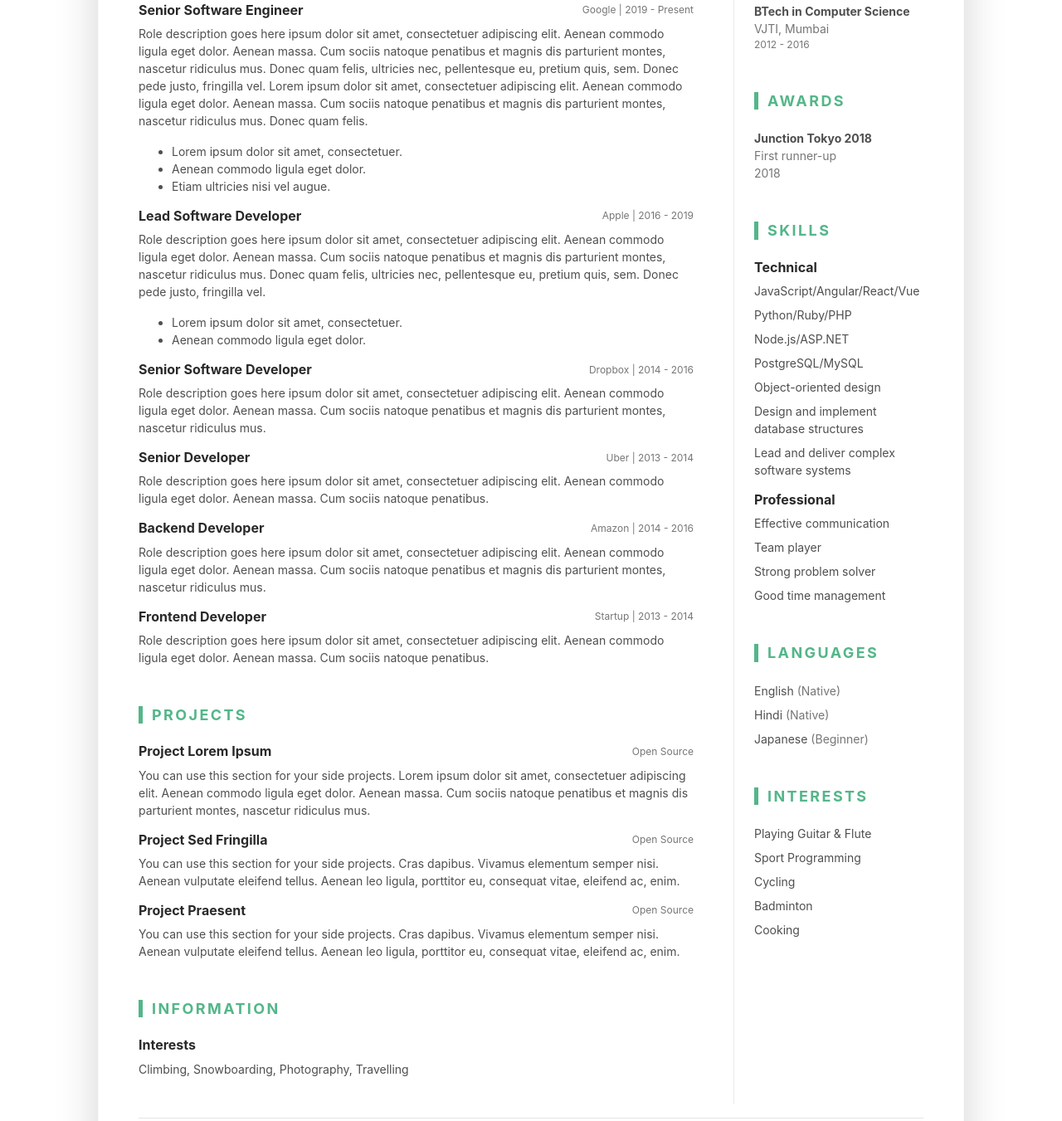
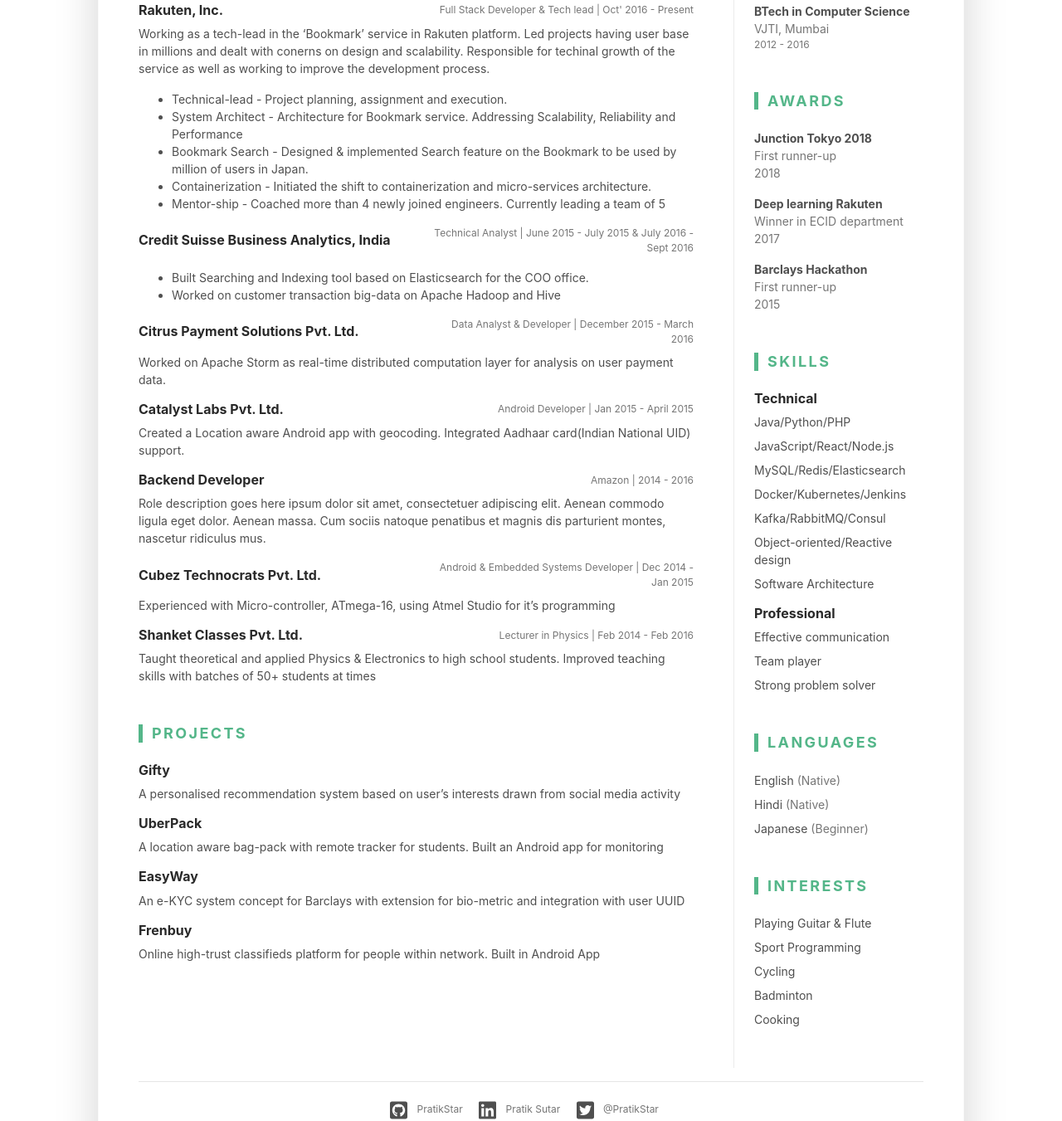
Before and after one commit to PratikStar/PratikStar.github.io, a plain HTML site: page index.html in a window 1280 px wide. Shown: the part 455-1806 px from the top of the page at 83% size. Drawn offline with Linux system fonts and the light colour scheme.

Commit message:
Add new information

```diff
--- a/index.html
+++ b/index.html
@@ -57,7 +57,7 @@
 
                                 <li class="mb-2"><i class="fas fa-envelope-square fa-fw fa-lg mr-2"></i><a class="resume-link" href="mailto:#">sutarpratik2012@gmail.com</a></li>
 
-                                <li class="mb-2"><i class="fas fa-globe fa-fw fa-lg mr-2"></i><a class="resume-link" href="#">www.yourwebsite.com</a></li>
+                                <li class="mb-2"><i class="fas fa-globe fa-fw fa-lg mr-2"></i><a class="resume-link" href="#">pratikstar.github.io</a></li>
 
                                 <li class="mb-0"><i class="fas fa-map-marker-alt fa-fw fa-lg mr-2"></i>Tokyo</li>
                             </ul>
@@ -109,18 +109,22 @@
 
                                 <div class="item mb-3">
                                     <div class="item-heading row align-items-center mb-2">
-                                        <h4 class="item-title col-12 col-md-6 col-lg-6 mb-2 mb-md-0">Senior Software Engineer</h4>
-                                        <div class="item-meta col-12 col-md-6 col-lg-6 text-muted text-left text-md-right">Google | 2019 - Present</div>
+                                        <h4 class="item-title col-12 col-md-6 col-lg-6 mb-2 mb-md-0">Rakuten, Inc.</h4>
+                                        <div class="item-meta col-12 col-md-6 col-lg-6 text-muted text-left text-md-right">Full Stack Developer &amp; Tech lead | Oct&#39; 2016 - Present</div>
                                     </div>
                                     <div class="item-content">
-                                        <p>Role description goes here ipsum dolor sit amet, consectetuer adipiscing elit. Aenean commodo ligula eget dolor. Aenean massa. Cum sociis natoque penatibus et magnis dis parturient montes, nascetur ridiculus mus. Donec quam felis, ultricies nec, pellentesque eu, pretium quis, sem. Donec pede justo, fringilla vel. Lorem ipsum dolor sit amet, consectetuer adipiscing elit. Aenean commodo ligula eget dolor. Aenean massa. Cum sociis natoque penatibus et magnis dis parturient montes, nascetur ridiculus mus. Donec quam felis.</p>
+                                        <p>Working as a tech-lead in the &lsquo;Bookmark&rsquo; service in Rakuten platform. Led projects having user base in millions and dealt with conerns on design and scalability. Responsible for techinal growth of the service as well as working to improve the development process.</p>
                                         <ul class="resume-list">
 
-                                            <li>Lorem ipsum dolor sit amet, consectetuer.</li>
+                                            <li>Technical-lead - Project planning, assignment and execution.</li>
 
-                                            <li>Aenean commodo ligula eget dolor.</li>
+                                            <li>System Architect - Architecture for Bookmark service. Addressing Scalability, Reliability and Performance</li>
 
-                                            <li>Etiam ultricies nisi vel augue.</li>
+                                            <li>Bookmark Search - Designed &amp; implemented Search feature on the Bookmark to be used by million of users in Japan.</li>
+
+                                            <li>Containerization - Initiated the shift to containerization and micro-services architecture.</li>
+
+                                            <li>Mentor-ship - Coached more than 4 newly joined engineers. Currently leading a team of 5</li>
 
                                         </ul>
                                     </div>
@@ -128,16 +132,16 @@
 
                                 <div class="item mb-3">
                                     <div class="item-heading row align-items-center mb-2">
-                                        <h4 class="item-title col-12 col-md-6 col-lg-6 mb-2 mb-md-0">Lead Software Developer</h4>
-                                        <div class="item-meta col-12 col-md-6 col-lg-6 text-muted text-left text-md-right">Apple | 2016 - 2019</div>
+                                        <h4 class="item-title col-12 col-md-6 col-lg-6 mb-2 mb-md-0">Credit Suisse Business Analytics, India</h4>
+                                        <div class="item-meta col-12 col-md-6 col-lg-6 text-muted text-left text-md-right">Technical Analyst | June 2015 - July 2015 &amp; July 2016 - Sept 2016</div>
                                     </div>
                                     <div class="item-content">
-                                        <p>Role description goes here ipsum dolor sit amet, consectetuer adipiscing elit. Aenean commodo ligula eget dolor. Aenean massa. Cum sociis natoque penatibus et magnis dis parturient montes, nascetur ridiculus mus. Donec quam felis, ultricies nec, pellentesque eu, pretium quis, sem. Donec pede justo, fringilla vel.</p>
+                                        <p></p>
                                         <ul class="resume-list">
 
-                                            <li>Lorem ipsum dolor sit amet, consectetuer.</li>
+                                            <li>Built Searching and Indexing tool based on Elasticsearch for the COO office.</li>
 
-                                            <li>Aenean commodo ligula eget dolor.</li>
+                                            <li>Worked on customer transaction big-data on Apache Hadoop and Hive</li>
 
                                         </ul>
                                     </div>
@@ -145,11 +149,11 @@
 
                                 <div class="item mb-3">
                                     <div class="item-heading row align-items-center mb-2">
-                                        <h4 class="item-title col-12 col-md-6 col-lg-6 mb-2 mb-md-0">Senior Software Developer</h4>
-                                        <div class="item-meta col-12 col-md-6 col-lg-6 text-muted text-left text-md-right">Dropbox | 2014 - 2016</div>
+                                        <h4 class="item-title col-12 col-md-6 col-lg-6 mb-2 mb-md-0">Citrus Payment Solutions Pvt. Ltd.</h4>
+                                        <div class="item-meta col-12 col-md-6 col-lg-6 text-muted text-left text-md-right">Data Analyst &amp; Developer | December 2015 - March 2016</div>
                                     </div>
                                     <div class="item-content">
-                                        <p>Role description goes here ipsum dolor sit amet, consectetuer adipiscing elit. Aenean commodo ligula eget dolor. Aenean massa. Cum sociis natoque penatibus et magnis dis parturient montes, nascetur ridiculus mus.</p>
+                                        <p>Worked on Apache Storm as real-time distributed computation layer for analysis on user payment data.</p>
                                         <ul class="resume-list">
 
                                         </ul>
@@ -158,11 +162,11 @@
 
                                 <div class="item mb-3">
                                     <div class="item-heading row align-items-center mb-2">
-                                        <h4 class="item-title col-12 col-md-6 col-lg-6 mb-2 mb-md-0">Senior Developer</h4>
-                                        <div class="item-meta col-12 col-md-6 col-lg-6 text-muted text-left text-md-right">Uber | 2013 - 2014</div>
+                                        <h4 class="item-title col-12 col-md-6 col-lg-6 mb-2 mb-md-0">Catalyst Labs Pvt. Ltd.</h4>
+                                        <div class="item-meta col-12 col-md-6 col-lg-6 text-muted text-left text-md-right">Android Developer | Jan 2015 - April 2015</div>
                                     </div>
                                     <div class="item-content">
-                                        <p>Role description goes here ipsum dolor sit amet, consectetuer adipiscing elit. Aenean commodo ligula eget dolor. Aenean massa. Cum sociis natoque penatibus.</p>
+                                        <p>Created a Location aware Android app with geocoding. Integrated Aadhaar card(Indian National UID) support.</p>
                                         <ul class="resume-list">
 
                                         </ul>
@@ -184,11 +188,24 @@
 
                                 <div class="item mb-3">
                                     <div class="item-heading row align-items-center mb-2">
-                                        <h4 class="item-title col-12 col-md-6 col-lg-6 mb-2 mb-md-0">Frontend Developer</h4>
-                                        <div class="item-meta col-12 col-md-6 col-lg-6 text-muted text-left text-md-right">Startup | 2013 - 2014</div>
+                                        <h4 class="item-title col-12 col-md-6 col-lg-6 mb-2 mb-md-0">Cubez Technocrats Pvt. Ltd.</h4>
+                                        <div class="item-meta col-12 col-md-6 col-lg-6 text-muted text-left text-md-right">Android &amp; Embedded Systems Developer | Dec 2014 - Jan 2015</div>
                                     </div>
                                     <div class="item-content">
-                                        <p>Role description goes here ipsum dolor sit amet, consectetuer adipiscing elit. Aenean commodo ligula eget dolor. Aenean massa. Cum sociis natoque penatibus.</p>
+                                        <p>Experienced with Micro-controller, ATmega-16, using Atmel Studio for it’s programming</p>
+                                        <ul class="resume-list">
+
+                                        </ul>
+                                    </div>
+                                </div>
+
+                                <div class="item mb-3">
+                                    <div class="item-heading row align-items-center mb-2">
+                                        <h4 class="item-title col-12 col-md-6 col-lg-6 mb-2 mb-md-0">Shanket Classes Pvt. Ltd.</h4>
+                                        <div class="item-meta col-12 col-md-6 col-lg-6 text-muted text-left text-md-right">Lecturer in Physics | Feb 2014 - Feb 2016</div>
+                                    </div>
+                                    <div class="item-content">
+                                        <p>Taught theoretical and applied Physics &amp; Electronics to high school students. Improved teaching skills with batches of 50+ students at times</p>
                                         <ul class="resume-list">
 
                                         </ul>
@@ -209,31 +226,41 @@
 
                                 <div class="item mb-3">
                                     <div class="item-heading row align-items-center mb-2">
-                                        <h4 class="item-title col-12 col-md-6 col-lg-8 mb-2 mb-md-0">Project Lorem Ipsum</h4>
-                                        <div class="item-meta col-12 col-md-6 col-lg-4 text-muted text-left text-md-right">Open Source</div>
+                                        <h4 class="item-title col-12 col-md-6 col-lg-8 mb-2 mb-md-0">Gifty</h4>
+                                        <div class="item-meta col-12 col-md-6 col-lg-4 text-muted text-left text-md-right"></div>
                                     </div>
                                     <div class="item-content">
-                                        <p>You can use this section for your side projects. Lorem ipsum dolor sit amet, consectetuer adipiscing elit. Aenean commodo ligula eget dolor. Aenean massa. Cum sociis natoque penatibus et magnis dis parturient montes, nascetur ridiculus mus.</p>
+                                        <p>A personalised recommendation system based on user’s interests drawn from social media activity</p>
                                     </div>
                                 </div>
 
                                 <div class="item mb-3">
                                     <div class="item-heading row align-items-center mb-2">
-                                        <h4 class="item-title col-12 col-md-6 col-lg-8 mb-2 mb-md-0">Project Sed Fringilla</h4>
-                                        <div class="item-meta col-12 col-md-6 col-lg-4 text-muted text-left text-md-right">Open Source</div>
+                                        <h4 class="item-title col-12 col-md-6 col-lg-8 mb-2 mb-md-0">UberPack</h4>
+                                        <div class="item-meta col-12 col-md-6 col-lg-4 text-muted text-left text-md-right"></div>
                                     </div>
                                     <div class="item-content">
-                                        <p>You can use this section for your side projects. Cras dapibus. Vivamus elementum semper nisi. Aenean vulputate eleifend tellus. Aenean leo ligula, porttitor eu, consequat vitae, eleifend ac, enim.</p>
+                                        <p>A location aware bag-pack with remote tracker for students. Built an Android app for monitoring</p>
                                     </div>
                                 </div>
 
                                 <div class="item mb-3">
                                     <div class="item-heading row align-items-center mb-2">
-                                        <h4 class="item-title col-12 col-md-6 col-lg-8 mb-2 mb-md-0">Project Praesent</h4>
-                                        <div class="item-meta col-12 col-md-6 col-lg-4 text-muted text-left text-md-right">Open Source</div>
+                                        <h4 class="item-title col-12 col-md-6 col-lg-8 mb-2 mb-md-0">EasyWay</h4>
+                                        <div class="item-meta col-12 col-md-6 col-lg-4 text-muted text-left text-md-right"></div>
                                     </div>
                                     <div class="item-content">
-                                        <p>You can use this section for your side projects. Cras dapibus. Vivamus elementum semper nisi. Aenean vulputate eleifend tellus. Aenean leo ligula, porttitor eu, consequat vitae, eleifend ac, enim.</p>
+                                        <p>An e-KYC system concept for Barclays with extension for bio-metric and integration with user UUID</p>
+                                    </div>
+                                </div>
+
+                                <div class="item mb-3">
+                                    <div class="item-heading row align-items-center mb-2">
+                                        <h4 class="item-title col-12 col-md-6 col-lg-8 mb-2 mb-md-0">Frenbuy</h4>
+                                        <div class="item-meta col-12 col-md-6 col-lg-4 text-muted text-left text-md-right"></div>
+                                    </div>
+                                    <div class="item-content">
+                                        <p>Online high-trust classifieds platform for people within network. Built in Android App</p>
                                     </div>
                                 </div>
 
@@ -241,28 +268,6 @@
                             </section>
 
 
-
-
-
-                            <section class="project-section py-3">
-
-                                <h3 class="text-uppercase resume-section-heading mb-4">Information</h3>
-
-
-                                <div class="item mb-3">
-                                    <div class="item-heading row align-items-center mb-2">
-                                        <h4 class="item-title col-12 col-md-12 col-lg-12 mb-2 mb-md-0">Interests</h4>
-                                    </div>
-                                    <div class="item-content">
-                                        <p>Climbing, Snowboarding, Photography, Travelling</p>
-                                        <ul class="list-unstyled resume-skills-list">
-
-                                        </ul>
-                                    </div>
-                                </div>
-
-
-                            </section>
 
 
 
@@ -306,6 +311,18 @@
                                         <div class="text-muted">2018</div>
                                     </li>
 
+                                    <li class="mb-3">
+                                        <div class="font-weight-bold">Deep learning Rakuten</div>
+                                        <div class="text-muted">Winner in ECID department</div>
+                                        <div class="text-muted">2017</div>
+                                    </li>
+
+                                    <li class="mb-3">
+                                        <div class="font-weight-bold">Barclays Hackathon</div>
+                                        <div class="text-muted">First runner-up</div>
+                                        <div class="text-muted">2015</div>
+                                    </li>
+
                                 </ul>
 
                             </section>
@@ -323,19 +340,19 @@
                                     <h4 class="item-title">Technical</h4>
                                     <ul class="list-unstyled resume-skills-list">
 
-                                        <li class="mb-2">JavaScript/Angular/React/Vue</li>
+                                        <li class="mb-2">Java/Python/PHP</li>
 
-                                        <li class="mb-2">Python/Ruby/PHP</li>
+                                        <li class="mb-2">JavaScript/React/Node.js</li>
 
-                                        <li class="mb-2">Node.js/ASP.NET</li>
+                                        <li class="mb-2">MySQL/Redis/Elasticsearch</li>
 
-                                        <li class="mb-2">PostgreSQL/MySQL</li>
+                                        <li class="mb-2">Docker/Kubernetes/Jenkins</li>
 
-                                        <li class="mb-2">Object-oriented design</li>
+                                        <li class="mb-2">Kafka/RabbitMQ/Consul</li>
 
-                                        <li class="mb-2">Design and implement database structures</li>
+                                        <li class="mb-2">Object-oriented/Reactive design</li>
 
-                                        <li class="mb-2">Lead and deliver complex software systems</li>
+                                        <li class="mb-2">Software Architecture</li>
 
                                     </ul>
                                 </div>
@@ -349,8 +366,6 @@
                                         <li class="mb-2">Team player</li>
 
                                         <li class="mb-2">Strong problem solver</li>
-
-                                        <li class="mb-2">Good time management</li>
 
                                     </ul>
                                 </div>
```
